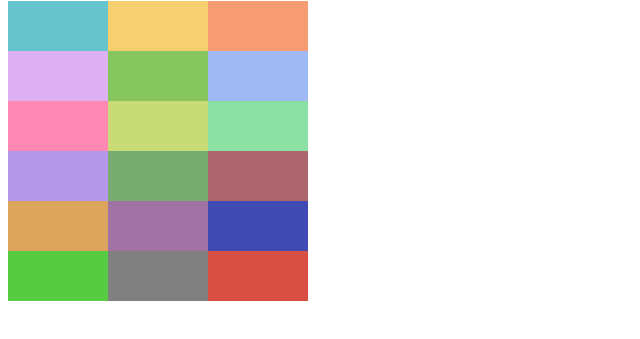
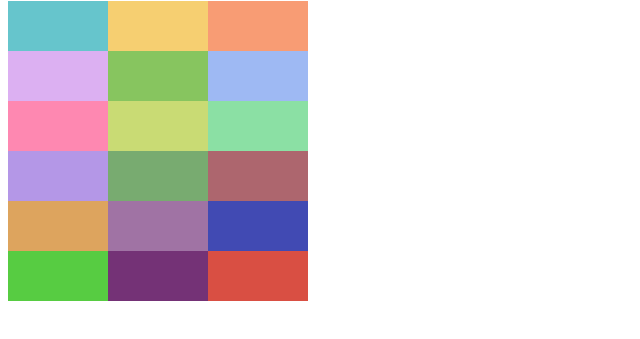
Before and after one commit to diegojosealonso/puzzle, a plain HTML site: page index.html in a window 1280 px wide. Shown: the part 79-418 px from the top of the page, without its empty margins (0-640 px from the left). Drawn offline with Linux system fonts and the light colour scheme.

Commit message:
html modified again

```diff
--- a/index.html
+++ b/index.html
@@ -28,7 +28,7 @@
             <div class="decimocuarta"></div>
             <div class="decimoquinta"></div>
             <div class="decimosexta"></div>
-            <div class="decimosexta"></div>
+            <div class="decimoseptima"></div>
             <div class="decimoctava"></div>
         </div>
     </main>
```
